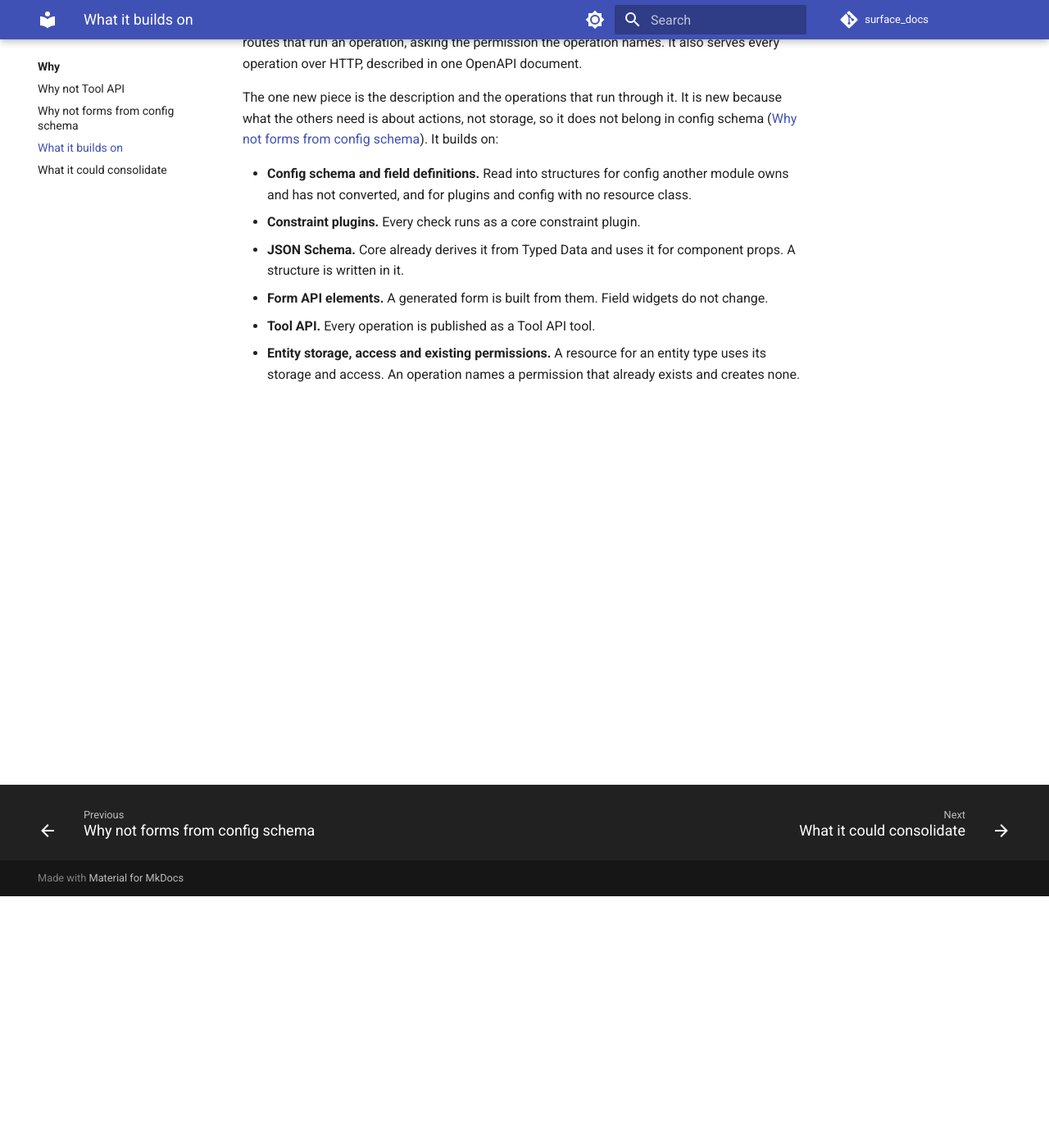
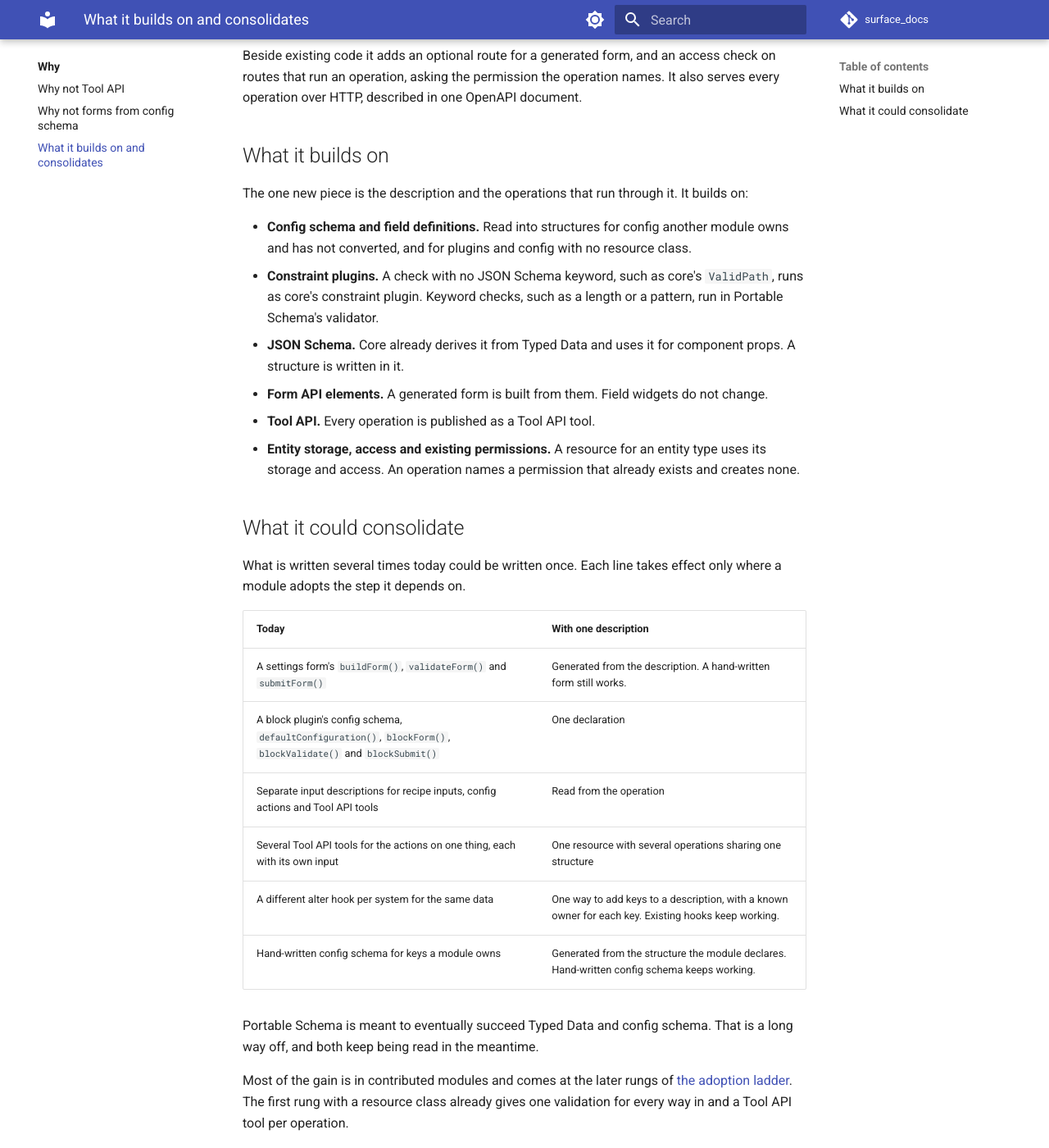
Before and after one commit to mlander/surface_docs, an MkDocs documentation site: the page built from docs/why/builds-on.md, in a window 1280 px wide and 1400 px high, scrolled down 307 px. Shown: the whole window at 82% size. Built offline with MkDocs 1.6.1 and Material for MkDocs 9.7.7, drawn with Linux system fonts in a browser that asks for light colours; comment, search, counter and statistics services are not loaded; some of the changed text lies outside the part shown.

Commit message:
Merge What it could consolidate into What it builds on; correct the constraint plugins line

```diff
--- a/docs/why/builds-on.md
+++ b/docs/why/builds-on.md
@@ -1,14 +1,33 @@
-# What it builds on
+# What it builds on, and what it could consolidate
 
 Everything here sits on systems core already has. A plugin is still a plugin, an entity is still saved by its own storage, and config is still config. Permissions, routes and cache metadata work as they do today.
 
 Beside existing code it adds an optional route for a generated form, and an access check on routes that run an operation, asking the permission the operation names. It also serves every operation over HTTP, described in one OpenAPI document.
 
-The one new piece is the description and the operations that run through it. It is new because what the others need is about actions, not storage, so it does not belong in config schema ([Why not forms from config schema](not-config-schema-forms.md)). It builds on:
+## What it builds on
+
+The one new piece is the description and the operations that run through it. It builds on:
 
 - **Config schema and field definitions.** Read into structures for config another module owns and has not converted, and for plugins and config with no resource class.
-- **Constraint plugins.** Every check runs as a core constraint plugin.
+- **Constraint plugins.** A check with no JSON Schema keyword, such as core's `ValidPath`, runs as core's constraint plugin. Keyword checks, such as a length or a pattern, run in Portable Schema's validator.
 - **JSON Schema.** Core already derives it from Typed Data and uses it for component props. A structure is written in it.
 - **Form API elements.** A generated form is built from them. Field widgets do not change.
 - **Tool API.** Every operation is published as a Tool API tool.
 - **Entity storage, access and existing permissions.** A resource for an entity type uses its storage and access. An operation names a permission that already exists and creates none.
+
+## What it could consolidate {#consolidate}
+
+What is written several times today could be written once. Each line takes effect only where a module adopts the step it depends on.
+
+| Today | With one description |
+|---|---|
+| A settings form's `buildForm()`, `validateForm()` and `submitForm()` | Generated from the description. A hand-written form still works. |
+| A block plugin's config schema, `defaultConfiguration()`, `blockForm()`, `blockValidate()` and `blockSubmit()` | One declaration |
+| Separate input descriptions for recipe inputs, config actions and Tool API tools | Read from the operation |
+| Several Tool API tools for the actions on one thing, each with its own input | One resource with several operations sharing one structure |
+| A different alter hook per system for the same data | One way to add keys to a description, with a known owner for each key. Existing hooks keep working. |
+| Hand-written config schema for keys a module owns | Generated from the structure the module declares. Hand-written config schema keeps working. |
+
+Portable Schema is meant to eventually succeed Typed Data and config schema. That is a long way off, and both keep being read in the meantime.
+
+Most of the gain is in contributed modules and comes at the later rungs of [the adoption ladder](../adopting/index.md). The first rung with a resource class already gives one validation for every way in and a Tool API tool per operation.
--- a/mkdocs.yml
+++ b/mkdocs.yml
@@ -64,8 +64,7 @@ nav:
       - why/index.md
       - Why not Tool API: why/not-tool-api.md
       - Why not forms from config schema: why/not-config-schema-forms.md
-      - What it builds on: why/builds-on.md
-      - What it could consolidate: why/consolidates.md
+      - What it builds on and consolidates: why/builds-on.md
   - Adopting it:
       - adopting/index.md
       - "Example 1: Site information": adopting/site-information.md
```
Also changed, not shown: docs/why/consolidates.md (deleted, +0 -16 lines), docs/why/index.md (+1 -2 lines).
